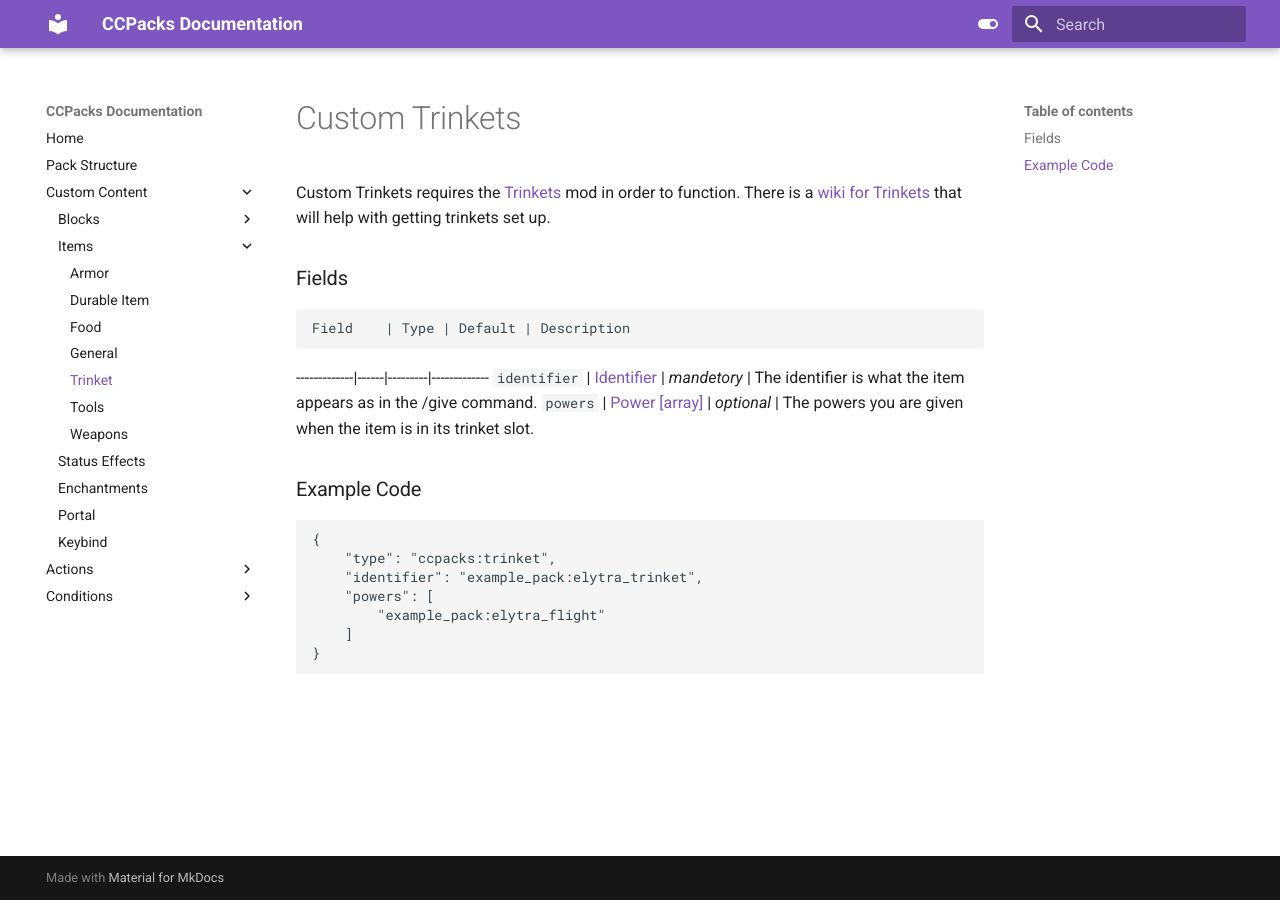
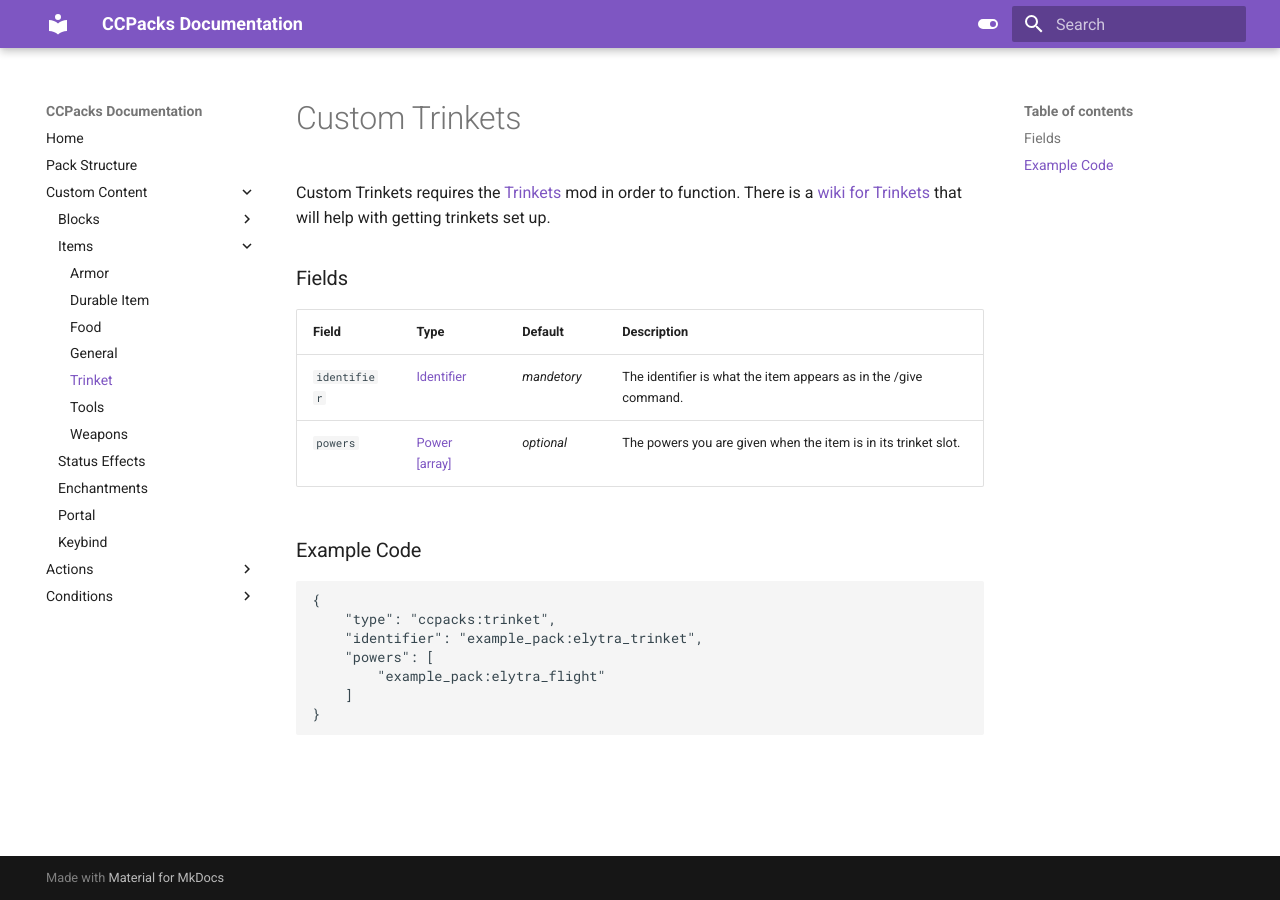
Before and after one commit to eggohito/CCPacks-Documentation, an MkDocs documentation site: the page built from docs/item/trinket.md, in a window 1280 px wide. Built offline with MkDocs 1.6.1 and Material for MkDocs 9.7.7, drawn with Linux system fonts in a browser that asks for light colours.

```diff
--- a/docs/item/trinket.md
+++ b/docs/item/trinket.md
@@ -4,10 +4,10 @@ Custom Trinkets requires the [Trinkets](https://www.curseforge.com/minecraft/mc-
 
 ### Fields
 
-    Field    | Type | Default | Description
--------------|------|---------|-------------
-`identifier`   | [Identifier]() | *mandetory* | The identifier is what the item appears as in the /give command.
-`powers`   | [Power [array]]() | *optional* | The powers you are given when the item is in its trinket slot.
+   Field   | Type | Default | Description
+-----------|------|---------|-------------
+`identifier` | [Identifier]() | *mandetory* | The identifier is what the item appears as in the /give command.
+`powers` | [Power [array]]() | *optional* | The powers you are given when the item is in its trinket slot.
 
 ### Example Code
 
```
